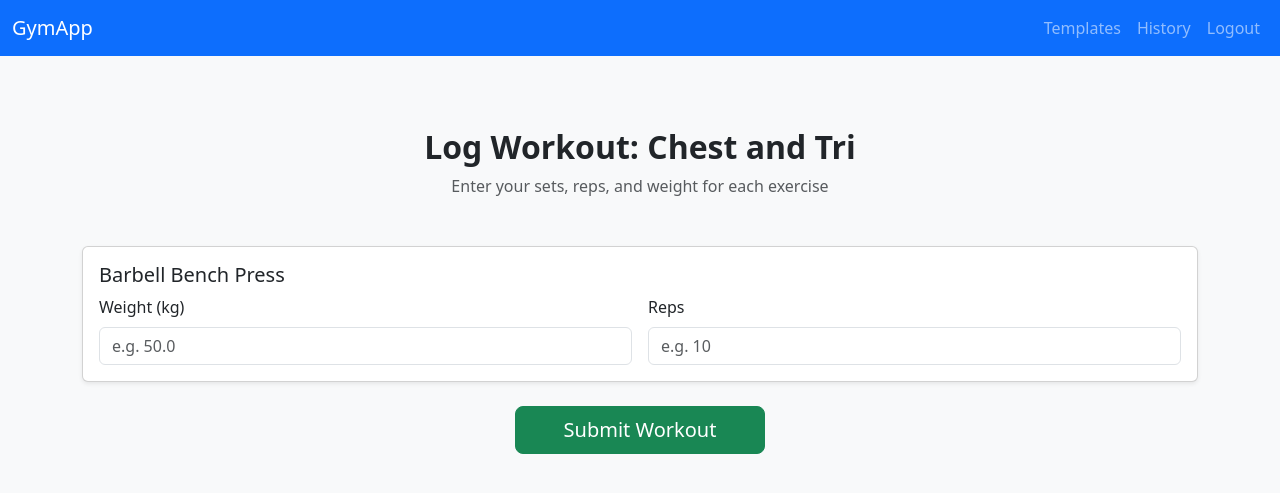
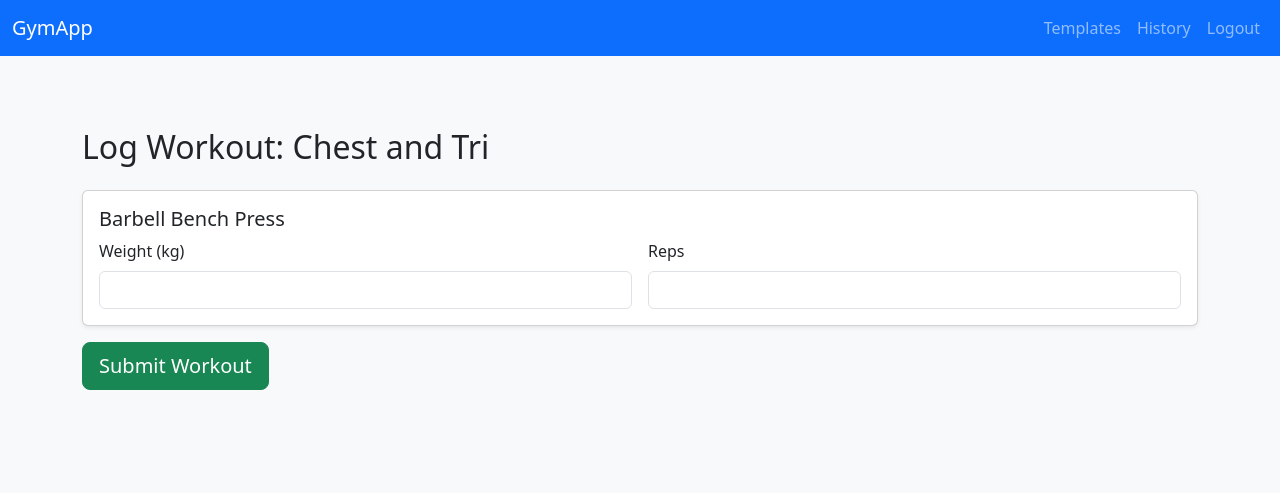
Before and after one commit to CNeiheisel/gymApp, a Django app: page /log/1/ in a window 1280 px wide. Shown: the top 493 px of the page. Run offline with Django 5.2, Linux system fonts and the light colour scheme; a user stored in the database is signed in; data comes from the database, SQL or seed files in the repository; parts of the project's set-up code (start-up, migrations or seed data) failed here and were passed over.

Commit message:
Update log_workout.html

```diff
--- a/workouts/templates/workouts/log_workout.html
+++ b/workouts/templates/workouts/log_workout.html
@@ -4,23 +4,12 @@
     <meta charset="UTF-8">
     <title>Log Workout - GymApp</title>
     <link href="https://cdn.jsdelivr.net/npm/bootstrap@5.3.3/dist/css/bootstrap.min.css" rel="stylesheet">
-    <style>
-        body {
-            background-color: #f8f9fa;
-        }
-        .card {
-            transition: transform 0.2s;
-        }
-        .card:hover {
-            transform: translateY(-3px);
-        }
-    </style>
 </head>
-<body>
+<body class="bg-light">
 
 <nav class="navbar navbar-expand-lg navbar-dark bg-primary mb-4">
     <div class="container-fluid">
-        <a class="navbar-brand" href="{% url 'home' %}">GymApp</a>
+        <a class="navbar-brand" href="/">GymApp</a>
         <div class="collapse navbar-collapse">
             <ul class="navbar-nav ms-auto">
                 <li class="nav-item"><a class="nav-link" href="{% url 'templates' %}">Templates</a></li>
@@ -32,34 +21,29 @@
 </nav>
 
 <div class="container py-5">
-    <div class="text-center mb-5">
-        <h2 class="fw-bold">Log Workout: {{ template.name }}</h2>
-        <p class="text-muted">Enter your sets, reps, and weight for each exercise</p>
-    </div>
+    <h2 class="mb-4">Log Workout: {{ template.name }}</h2>
 
     <form method="POST">
         {% csrf_token %}
         {% for te in template.exercises.all %}
-        <div class="card mb-4 shadow-sm">
+            <div class="card mb-3 shadow-sm">
                 <div class="card-body">
                     <h5 class="card-title">{{ te.exercise.name }}</h5>
                     <div class="row g-3">
                         <div class="col-md-6">
                             <label for="weight_{{ te.id }}" class="form-label">Weight (kg)</label>
-                        <input type="number" step="0.1" class="form-control" name="weight_{{ te.id }}" id="weight_{{ te.id }}" placeholder="e.g. 50.0" required>
+                            <input type="number" step="0.1" class="form-control" name="weight_{{ te.id }}" id="weight_{{ te.id }}" required>
                         </div>
                         <div class="col-md-6">
                             <label for="reps_{{ te.id }}" class="form-label">Reps</label>
-                        <input type="number" class="form-control" name="reps_{{ te.id }}" id="reps_{{ te.id }}" placeholder="e.g. 10" required>
+                            <input type="number" class="form-control" name="reps_{{ te.id }}" id="reps_{{ te.id }}" required>
                         </div>
                     </div>
                 </div>
             </div>
         {% endfor %}
 
-        <div class="text-center">
-            <button type="submit" class="btn btn-success btn-lg px-5">Submit Workout</button>
-        </div>
+        <button type="submit" class="btn btn-success btn-lg">Submit Workout</button>
     </form>
 </div>
 
```
Lines whose indentation alone changed are shown as unchanged.
